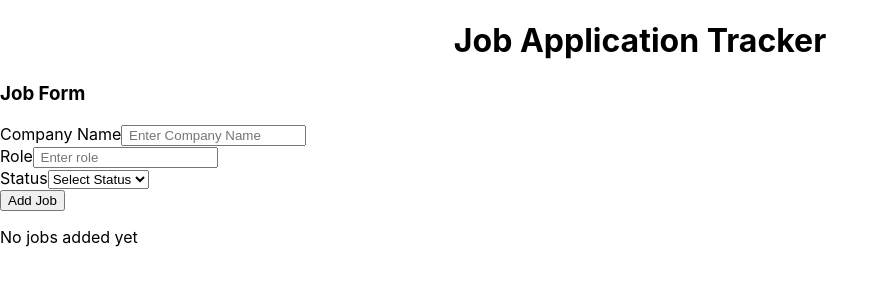
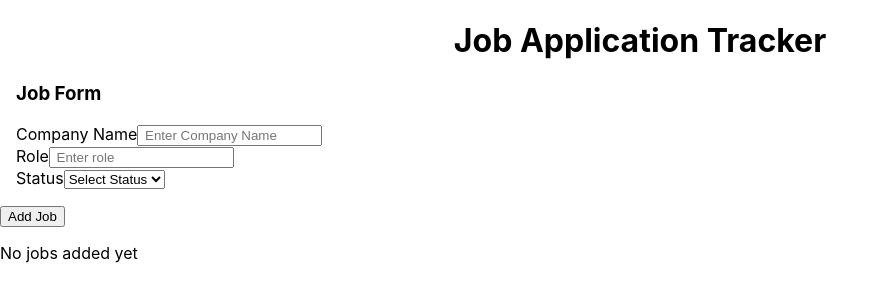
Before and after one commit to Tina1903/ApplicationTracker, a React (Create React App) app: page / in a window 1280 px wide. Shown: the top 302 px of the page, without its empty margins (0-889 px from the left). Built offline with nearby package versions, Linux system fonts and the light colour scheme.

Commit message:
Update JobForm.jsx

```diff
--- a/src/Components/JobForm.jsx
+++ b/src/Components/JobForm.jsx
@@ -16,9 +16,9 @@ const JobForm = ({ addJob }) => {
   };
   return (
     <>
-      <Row>
+      <Row style={{ margin: "1rem" }}>
         <h3>Job Form</h3>
-        <Col xs={6}>
+        <Col xs={4}>
           <Form.Group>
             <Form.Label>Company Name</Form.Label>
             <Form.Control
@@ -29,7 +29,7 @@ const JobForm = ({ addJob }) => {
             />
           </Form.Group>
         </Col>
-        <Col xs={6}>
+        <Col xs={4}>
           <Form.Group>
             <Form.Label>Role</Form.Label>
             <Form.Control
@@ -40,7 +40,7 @@ const JobForm = ({ addJob }) => {
             />
           </Form.Group>
         </Col>
-        <Col xs={6}>
+        <Col xs={4}>
           <Form.Group>
             <Form.Label>Status</Form.Label>
             <Form.Select
@@ -54,7 +54,12 @@ const JobForm = ({ addJob }) => {
             </Form.Select>
           </Form.Group>
         </Col>
-        <Button onClick={handleSubmit}>Add Job</Button>
+      </Row>
+      <Row className="justify-content-center align-items-center ">
+        <Col xs="auto">
+          {" "}
+          <Button onClick={handleSubmit}>Add Job</Button>
+        </Col>
       </Row>
     </>
   );
```
